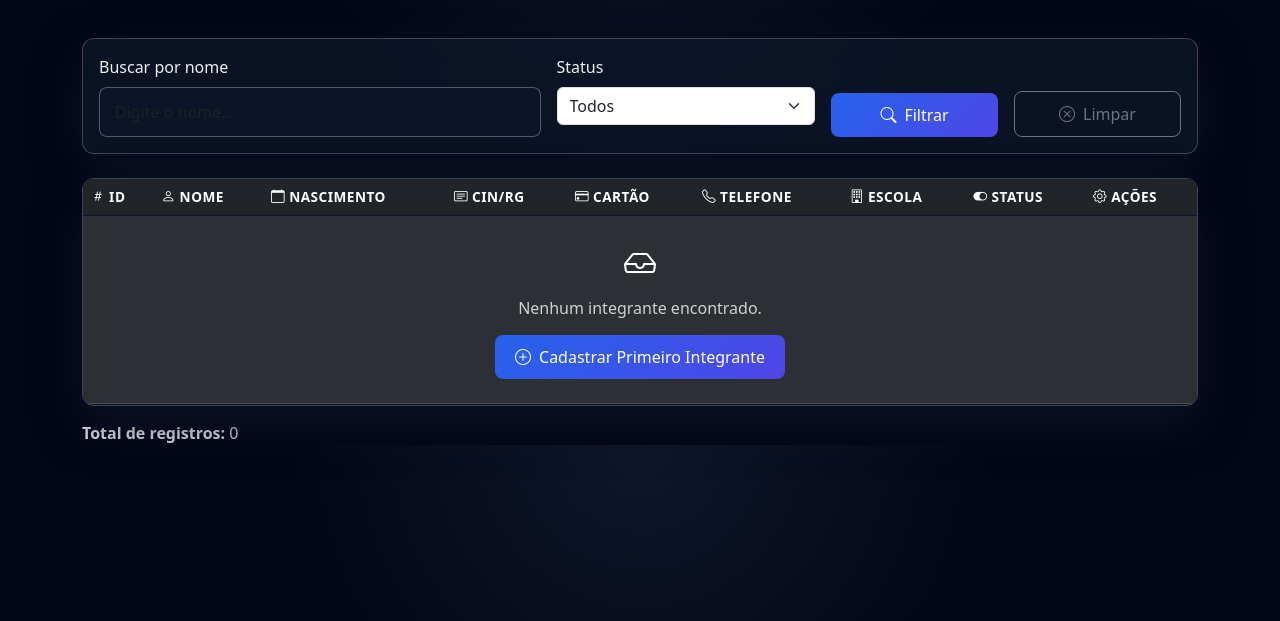
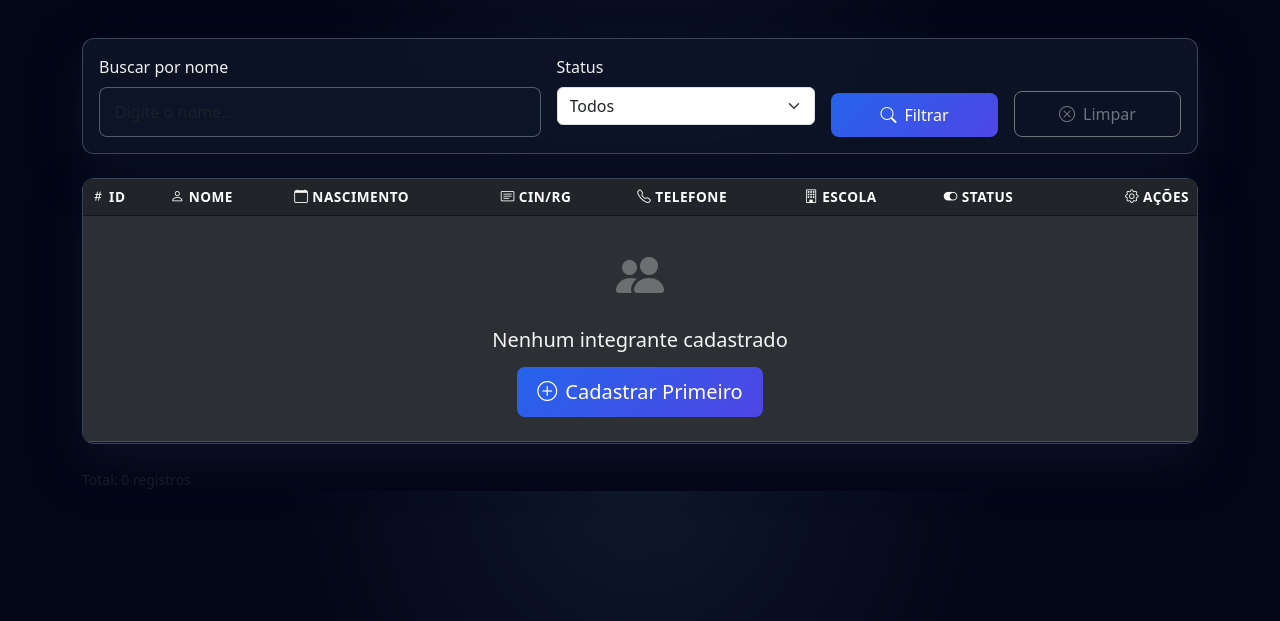
Before and after one commit to Grupo-9-PII/sistemaBMCM, a Flask app: page /admin/alunos in a window 1280 px wide. Shown: the part 179-800 px from the top of the page. Run offline with Flask 3, Linux system fonts and the light colour scheme; a user stored in the database is signed in.

Commit message:
commit correção de pagina de inclusão de integrantes

```diff
--- a/app/utils.py
+++ b/app/utils.py
@@ -130,7 +130,7 @@ def importar_municipios():
                     # Separar os campos
                     campos = part.split(',')
                     if len(campos) >= 5:
-                        # Remover aspas e espaços
+
                         id_val = int(campos[0].strip())
                         nome = normalizar_campo_texto(campos[1].strip().strip("'"))
                         uf = campos[2].strip().strip("'")
--- a/templates/Copywrite.html
+++ b/templates/Copywrite.html
@@ -56,7 +56,7 @@
     <h2>📌 Sobre o Projeto</h2>
     <p>
         Este sistema foi desenvolvido como parte das atividades acadêmicas da UNIVESP,
-        no contexto do Projeto Integrador, com foco na aplicação prática de conceitos
+        no contexto do Projeto Integrador do , com foco na aplicação prática de conceitos
         de desenvolvimento de software.
     </p>
 
--- a/templates/admin_alunos.html
+++ b/templates/admin_alunos.html
@@ -18,7 +18,6 @@
         <i class="bi bi-plus-circle me-2"></i>Novo Integrante
       </a>
     </div>
-
   </div>
 
   <!-- Filtros -->
@@ -62,11 +61,10 @@
               <th><i class="bi bi-person me-1"></i>Nome</th>
               <th><i class="bi bi-calendar me-1"></i>Nascimento</th>
               <th><i class="bi bi-card-text me-1"></i>CIN/RG</th>
-              <th><i class="bi bi-credit-card me-1"></i>CARTÃO</th>
               <th><i class="bi bi-telephone me-1"></i>Telefone</th>
               <th><i class="bi bi-building me-1"></i>Escola</th>
               <th><i class="bi bi-toggle-on me-1"></i>Status</th>
-              <th><i class="bi bi-gear me-1"></i>Ações</th>
+              <th class="text-end"><i class="bi bi-gear me-1"></i>Ações</th>
             </tr>
           </thead>
           <tbody>
@@ -93,12 +91,11 @@
                 {% endif %}
               </td>
               <td>{{ a.cin_rg or '<span class="text-muted">-</span>' }}</td>
-              <td>{{ a.uid_vt or '<span class="text-muted">-</span>' }}</td>
               <td>{{ a.telefone or '<span class="text-muted">-</span>' }}</td>
               <td>
                 {% if a.escolas %}
                   {% for ae in a.escolas %}
-                    {{ ae.escola.nome }}{% if not loop.last %}, {% endif %}
+                    {{ ae.escola.nome }}{% if not loop.last %}<br>{% endif %}
                   {% endfor %}
                 {% else %}
                   <span class="text-muted">-</span>
@@ -107,51 +104,43 @@
               <td>
                 {% if a.ativo %}
                   <span class="badge bg-success">
-                    <i class="bi bi-check-circle me-1"></i>Ativo
+                    <i class="bi bi-check-circle-fill me-1"></i>Ativo
                   </span>
                 {% else %}
                   <span class="badge bg-danger">
-                    <i class="bi bi-x-circle me-1"></i>Inativo
+                    <i class="bi bi-x-circle-fill me-1"></i>Inativo
                   </span>
                 {% endif %}
               </td>
-              <td>
-
-                <div class="btn-group" role="group">
-                  <a href="{{ url_for('main.editar_aluno', aluno_id=a.id) }}" class="btn btn-sm btn-primary" title="Editar">
+              <td class="text-end">
+                <div class="btn-group btn-group-sm" role="group" style="white-space: nowrap;">
+                  <a href="{{ url_for('main.editar_aluno', aluno_id=a.id) }}" class="btn btn-primary" title="Editar">
                     <i class="bi bi-pencil"></i>
                   </a>
-
-                  <a href="{{ url_for('main.relatorio_aluno', aluno_id=a.id) }}" class="btn btn-sm btn-info" title="Relatório Individual"
+                  <a href="{{ url_for('main.relatorio_aluno', aluno_id=a.id) }}" class="btn btn-info" title="Relatório"
                      {% if not a.ativo %}style="opacity: 0.5; cursor: not-allowed"{% endif %}>
                     <i class="bi bi-file-earmark-person"></i>
                   </a>
-
-                  <a href="{{ url_for('main.toggle_aluno', aluno_id=a.id) }}"
-                     class="btn btn-sm {% if a.ativo %}btn-warning{% else %}btn-success{% endif %}"
-                     title="{{ 'Inativar' if a.ativo else 'Ativar' }}">
+                  <a href="{{ url_for('main.toggle_aluno', aluno_id=a.id) }}" class="btn {% if a.ativo %}btn-warning{% else %}btn-success{% endif %}"
+                     title="{% if a.ativo %}Inativar{% else %}Ativar{% endif %}">
                     <i class="bi {% if a.ativo %}bi-pause-circle{% else %}bi-play-circle{% endif %}"></i>
                   </a>
-
-                  {% if a.id != current_user.id %}
-                  <form action="{{ url_for('main.excluir_aluno', aluno_id=a.id) }}" method="POST" style="display: inline;">
-                    <button type="submit" class="btn btn-sm btn-danger" title="Excluir"
-                            onclick="return confirm('Tem certeza que deseja inativar o aluno {{ a.nome }}?')">
+                  <form action="{{ url_for('main.excluir_aluno', aluno_id=a.id) }}" method="POST" style="display: inline-block;">
+                    <button type="submit" class="btn btn-danger" title="Excluir"
+                            onclick="return confirm('Inativar {{ a.nome }}?')">
                       <i class="bi bi-trash"></i>
                     </button>
                   </form>
-                  {% endif %}
                 </div>
-
               </td>
             </tr>
             {% else %}
             <tr>
-              <td colspan="9" class="text-center py-4">
-                <i class="bi bi-inbox" style="font-size: 2rem;"></i>
-                <p class="mt-2">Nenhum integrante encontrado.</p>
-                <a href="{{ url_for('main.criar_aluno') }}" class="btn btn-primary">
-                  <i class="bi bi-plus-circle me-2"></i>Cadastrar Primeiro Integrante
+              <td colspan="8" class="text-center py-4">
+                <i class="bi bi-people-fill" style="font-size: 3rem; opacity: 0.3;"></i>
+                <h5 class="mt-3">Nenhum integrante cadastrado</h5>
+                <a href="{{ url_for('main.criar_aluno') }}" class="btn btn-primary btn-lg mt-2">
+                  <i class="bi bi-plus-circle me-2"></i>Cadastrar Primeiro
                 </a>
               </td>
             </tr>
@@ -162,9 +151,19 @@
     </div>
   </div>
 
-  <div class="mt-3">
-    <strong>Total de registros:</strong> {{ alunos|length }}
+  <div class="mt-4 text-muted">
+    <small>Total: {{ alunos|length }} registros</small>
   </div>
 </div>
 
+<style>
+.btn-group-sm .btn {
+  padding: 0.25rem 0.4rem;
+  font-size: 0.8rem;
+}
+.table td {
+  vertical-align: middle;
+}
+</style>
+
 {% endblock %}
```
Also changed, not shown: instance/database.db, instance/database1.db (added), static/uploads/alunos/aluno_1_20260406213126.png (added).
